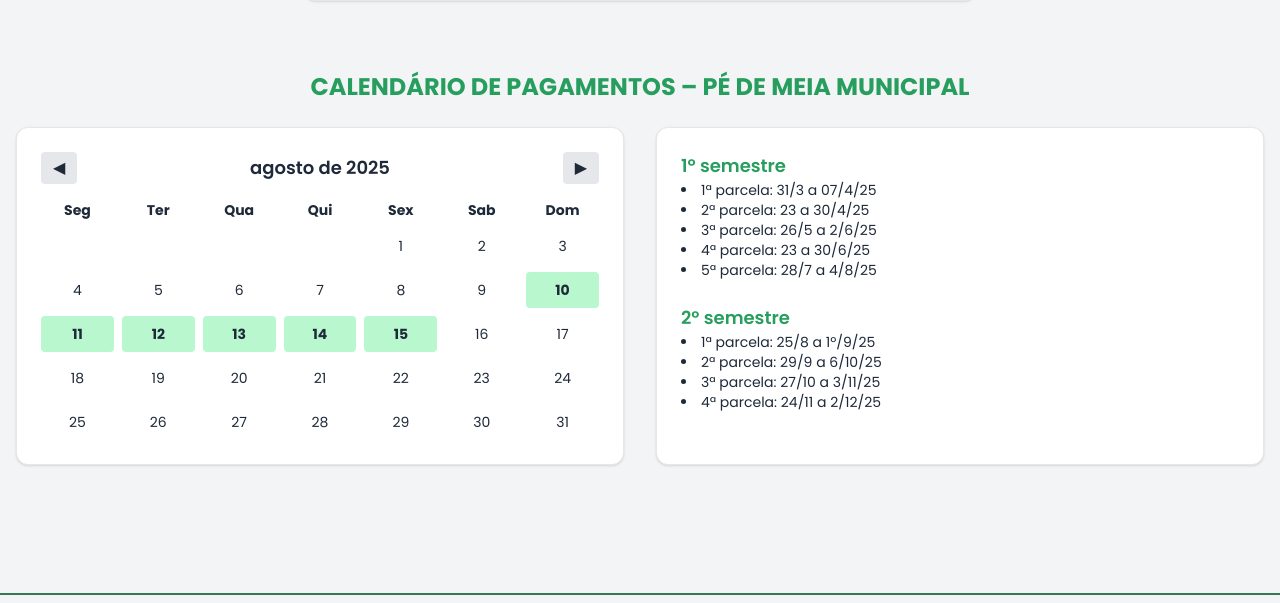
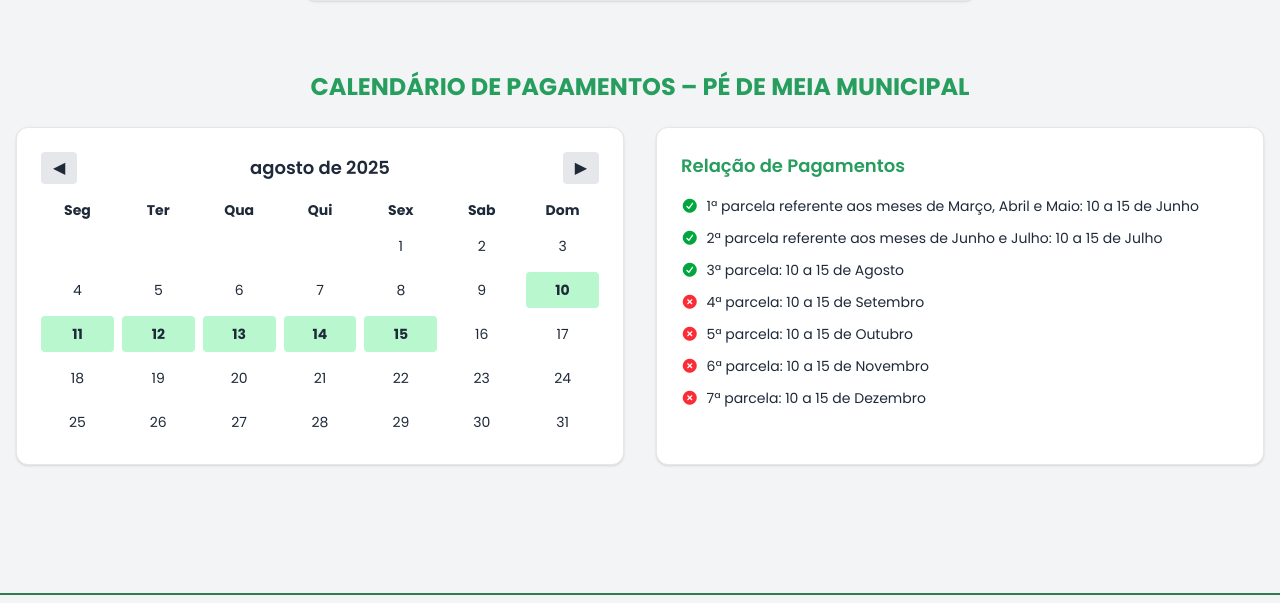
Before and after one commit to Luis-Eduardo-Rodrigues/sistema-projeto-social, a PHP site: page /home.php in a window 1280 px wide. Shown: the part 536-1139 px from the top of the page. Run offline with PHP 8.4, Linux system fonts and the light colour scheme; some libraries are stand-ins or nearby versions.

Commit message:
n muda por favor
n muda o que eu fiz, pelo amor

```diff
--- a/home.php
+++ b/home.php
@@ -36,8 +36,6 @@
         </a>
     </header>
 
-
-
     <!-- Carrossel -->
     <section class="container mx-auto px-4 py-8">
         <div class="swiper">
@@ -59,10 +57,8 @@
                                 Nossa maior meta é <span class="font-semibold">combater a evasão escolar</span>, ajudar os alunos a permanecerem na escola e fomentar a <span class="font-semibold">conclusão dos estudos</span>.
                             </p>
                         </div>
-
                     </div>
                 </div>
-
 
                 <div class="swiper-slide flex justify-center">
                     <div class="bg-white shadow rounded-xl p-6 border border-gray-200 max-w-2xl mx-auto text-left">
@@ -82,7 +78,6 @@
                         </div>
                     </div>
                 </div>
-
 
                 <div class="swiper-slide">
                     <div class="bg-white shadow rounded-xl p-6 border border-gray-200 max-w-2xl mx-auto text-left">
@@ -105,18 +100,12 @@
 
                 <div class="swiper-slide">
                     <div class="bg-white shadow rounded-xl p-6 border border-gray-200 max-w-2xl mx-auto text-left">
-
-                        <!-- Título -->
                         <h2 class="text-2xl sm:text-3xl font-extrabold text-[#279E5E] mb-4 leading-snug">
                             Quem pode participar?
                         </h2>
-
-                        <!-- Texto de introdução -->
                         <p class="text-base sm:text-lg text-neutral-700 mb-6">
                             Para receber o benefício, o estudante deve:
                         </p>
-
-                        <!-- Lista de requisitos -->
                         <ul class="space-y-3 text-neutral-800 text-sm sm:text-base mx-auto inline-block text-left">
                             <li class="flex items-center gap-2">
                                 <span class="text-[#279E5E] font-bold">✔</span>
@@ -139,11 +128,8 @@
                                 <span>Concluir o ano com aprovação.</span>
                             </li>
                         </ul>
-
                     </div>
                 </div>
-
-
             </div>
             <div class="swiper-button-prev"></div>
             <div class="swiper-button-next"></div>
@@ -166,7 +152,6 @@
         });
     </script>
 
-
     <section class="container mx-auto px-4 py-8">
         <h2 class="text-2xl font-bold text-center text-[#279E5E] mb-6">
             CALENDÁRIO DE PAGAMENTOS – PÉ DE MEIA MUNICIPAL
@@ -174,6 +159,7 @@
 
         <div class="grid md:grid-cols-2 gap-8">
 
+            <!-- Calendário -->
             <div class="bg-white shadow rounded-xl p-6 border border-gray-200">
                 <div class="flex justify-between mb-4 items-center">
                     <button id="prev" class="px-3 py-1 bg-gray-200 rounded">◀</button>
@@ -183,37 +169,62 @@
                 <div id="calendar-grid" class="grid grid-cols-7 gap-2 text-center text-sm"></div>
             </div>
 
-            <!-- Datas -->
+            <!-- Datas dinâmicas em PHP -->
+            <?php
+            $hoje = new DateTime();
+            $parcelas = [
+                ["texto" => "1ª parcela referente aos meses de Março, Abril e Maio", "mes" => 6],
+                ["texto" => "2ª parcela referente aos meses de Junho e Julho", "mes" => 7],
+                ["texto" => "3ª parcela", "mes" => 8],
+                ["texto" => "4ª parcela", "mes" => 9],
+                ["texto" => "5ª parcela", "mes" => 10],
+                ["texto" => "6ª parcela", "mes" => 11],
+                ["texto" => "7ª parcela", "mes" => 12],
+            ];
+            $nomesMeses = [
+                1 => "Janeiro",
+                2 => "Fevereiro",
+                3 => "Março",
+                4 => "Abril",
+                5 => "Maio",
+                6 => "Junho",
+                7 => "Julho",
+                8 => "Agosto",
+                9 => "Setembro",
+                10 => "Outubro",
+                11 => "Novembro",
+                12 => "Dezembro"
+            ];
+            ?>
             <div class="bg-white shadow rounded-xl p-6 border border-gray-200">
-                <h3 class="text-lg font-semibold text-[#279E5E]">1º semestre</h3>
-                <ul class="list-disc list-inside text-sm mb-6">
-                    <li>1ª parcela: 31/3 a 07/4/25</li>
-                    <li>2ª parcela: 23 a 30/4/25</li>
-                    <li>3ª parcela: 26/5 a 2/6/25</li>
-                    <li>4ª parcela: 23 a 30/6/25</li>
-                    <li>5ª parcela: 28/7 a 4/8/25</li>
-                </ul>
-                <h3 class="text-lg font-semibold text-[#279E5E]">2º semestre</h3>
-                <ul class="list-disc list-inside text-sm">
-                    <li>1ª parcela: 25/8 a 1º/9/25</li>
-                    <li>2ª parcela: 29/9 a 6/10/25</li>
-                    <li>3ª parcela: 27/10 a 3/11/25</li>
-                    <li>4ª parcela: 24/11 a 2/12/25</li>
+                <h3 class="text-lg font-semibold text-[#279E5E] mb-4">Relação de Pagamentos</h3>
+                <ul class="space-y-3 text-sm">
+                    <?php foreach ($parcelas as $parcela):
+                        $ano = $hoje->format("Y");
+                        $inicio = new DateTime("$ano-{$parcela['mes']}-10");
+                        $fim    = new DateTime("$ano-{$parcela['mes']}-15");
+
+                        if ($hoje > $fim) {
+                            $status = "<i class='fa-solid fa-circle-check text-green-600'></i>";
+                        } else {
+                            $status = "<i class='fa-solid fa-circle-xmark text-red-500'></i>";
+                        }
+                    ?>
+                        <li class="flex items-center gap-2">
+                            <?= $status ?>
+                            <span><?= $parcela['texto']; ?>: 10 a 15 de <?= $nomesMeses[$parcela['mes']] ?></span>
+                        </li>
+                    <?php endforeach; ?>
                 </ul>
             </div>
         </div>
     </section>
 
+
     <footer class="w-full flex items-center py-2 justify-around mt-24 border-t-2 border-[#357950]">
-        <div>
-            <img src="./src/logo-caixa.png" class="w-40" alt="Logo da Caixa">
-        </div>
-        <div>
-            <img src="./src/logo-gov.png" class="w-40" alt="Logo do Governo Federal">
-        </div>
-        <div>
-            <img src="./src/logo-estado.png" class="w-40" alt="Logo do Estado">
-        </div>
+        <div><img src="./src/logo-caixa.png" class="w-40" alt="Logo da Caixa"></div>
+        <div><img src="./src/logo-gov.png" class="w-40" alt="Logo do Governo Federal"></div>
+        <div><img src="./src/logo-estado.png" class="w-40" alt="Logo do Estado"></div>
     </footer>
 
     <script src="https://cdn.jsdelivr.net/npm/swiper@11/swiper-bundle.min.js"></script>
@@ -223,7 +234,6 @@
 
         const calendarTitle = document.getElementById("calendar-title");
         const calendarGrid = document.getElementById("calendar-grid");
-
         const weekDays = ["Seg", "Ter", "Qua", "Qui", "Sex", "Sab", "Dom"];
 
         function gerarCalendario(diasPagamento) {
@@ -231,25 +241,20 @@
                 month: "long",
                 year: "numeric"
             });
-
             calendarGrid.innerHTML = "";
-
             weekDays.forEach(d => {
                 const div = document.createElement("div");
                 div.textContent = d;
                 div.classList.add("font-bold");
                 calendarGrid.appendChild(div);
             });
-
             const primeiroDiaSemana = new Date(ano, mes, 1).getDay();
             const diasNoMes = new Date(ano, mes + 1, 0).getDate();
             const offset = (primeiroDiaSemana + 6) % 7;
-
             for (let i = 0; i < offset; i++) {
                 const vazio = document.createElement("div");
                 calendarGrid.appendChild(vazio);
             }
-
             for (let d = 1; d <= diasNoMes; d++) {
                 const dia = document.createElement("div");
                 dia.textContent = d;
@@ -269,7 +274,6 @@
             }
             carregarPagamentos();
         });
-
         document.getElementById("next").addEventListener("click", () => {
             mes++;
             if (mes > 11) {
@@ -279,10 +283,7 @@
             carregarPagamentos();
         });
 
-        // ---------- API Simulada ----------
         async function carregarPagamentos() {
-            // Aqui você pode integrar sua API real
-            // Por enquanto, fake: destaca dias 10 e 20 de qualquer mês
             const data = {
                 dias: [10, 11, 12, 13, 14, 15]
             };
@@ -290,7 +291,6 @@
         }
         carregarPagamentos();
     </script>
-
 </body>
 
 </html>
```
